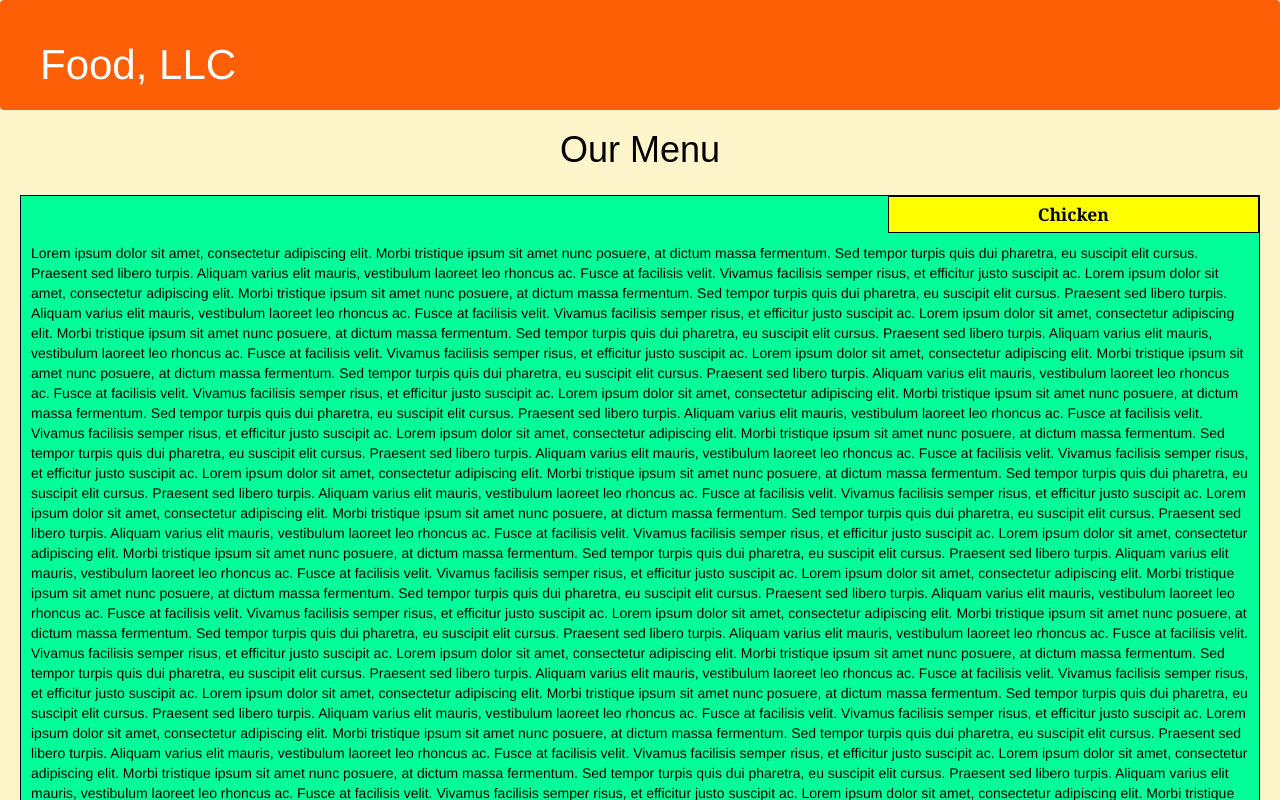
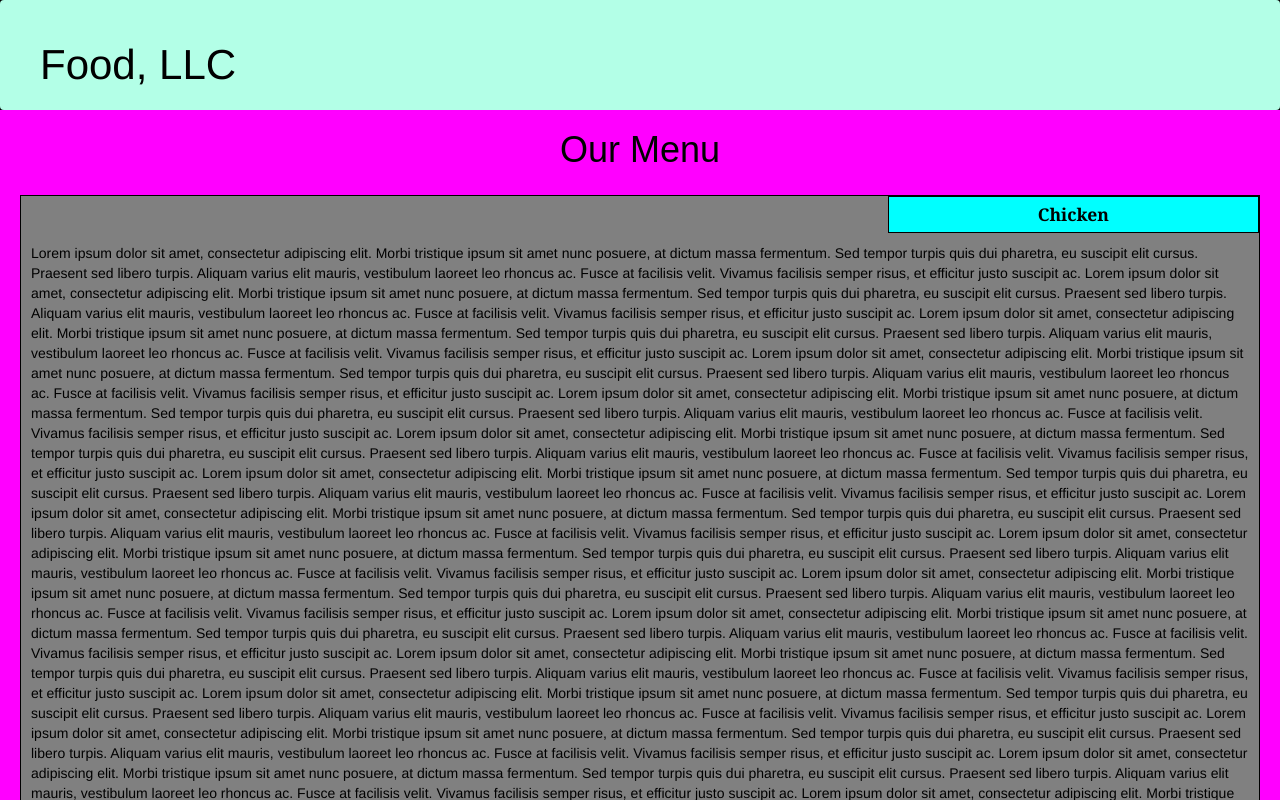
Before and after one commit to gautamsankule/module3-solution, a plain HTML site: page index.html in a window 1280 px wide. Shown: the top 800 px of the page. Drawn offline with Linux system fonts and the light colour scheme; a script that the page names is missing.

Commit message:
Update styles1.css

```diff
--- a/css/styles1.css
+++ b/css/styles1.css
@@ -1,4 +1,4 @@
- *{
+  *{
 	box-sizing: border-box;
 }
 
@@ -8,8 +8,8 @@ h1 {
 }
 
 body {
-	background-image: url("background.jpg");
-	background-color: #FEF5CA;
+
+	background-color: #FF00FF;
 
 }
 
@@ -24,6 +24,7 @@ p {
 	margin-top: 10px;
 	margin-bottom: 10px;
 	padding: 20px;
+    border-radius: 0;
 }
 
 .container-fluid {
@@ -38,7 +39,8 @@ p {
 
 section {
 	border:	1px solid black;
-	background-color: #00FF99;
+	background-color: grey;
+	color: black;
 	width: 100%;
 	height: auto;
 	font-family: Helvetica;
@@ -58,7 +60,7 @@ section {
 	margin-bottom: 0;
 	margin-top: 0;
 	padding: 5px;
-	background-color: #FFFF00;
+	background-color: aqua;
 }
 
 #beef {
@@ -72,7 +74,7 @@ section {
 	margin-bottom: 0;
 	margin-top: 0;
 	padding: 5px;
-	background-color: #FF1439;
+	background-color: green;
 }
 
 #sushi {
@@ -108,14 +110,14 @@ section {
 .navbar-brand {
   font-size: 2em;
   border: 0 0 10px 10px;
-  color: #FFFFFF;
+  color: #333300;
    text-align: left;
 }
 
 #header-nav {
   border: 0;
-  background-color: #FC5F06;
-  color: #FFFFFF;
+  background-color: #b3ffe7;
+  color: #333300;
 }
 
 .navbar-header button.navbar-toggle, .navbar-header .icon-bar {
@@ -127,23 +129,24 @@ section {
 }
 
 .nav-header {
-  background-color: #FFFFFF;
+  background-color: black;
 }
 
 .nav-brand {
-  color: #FFFFFF;
+  color: black;
   font-size: 1.5em;
 }
 
 #nav-list {
-  color: white;
+  color: black;
 }
 
 hr {
-  border-color: white;
+  border-color: black;
+  width: 50%;
 }
 
 .item {
-  color: white;
+  color: black;
   font-size: 1.2em;
 }
```
